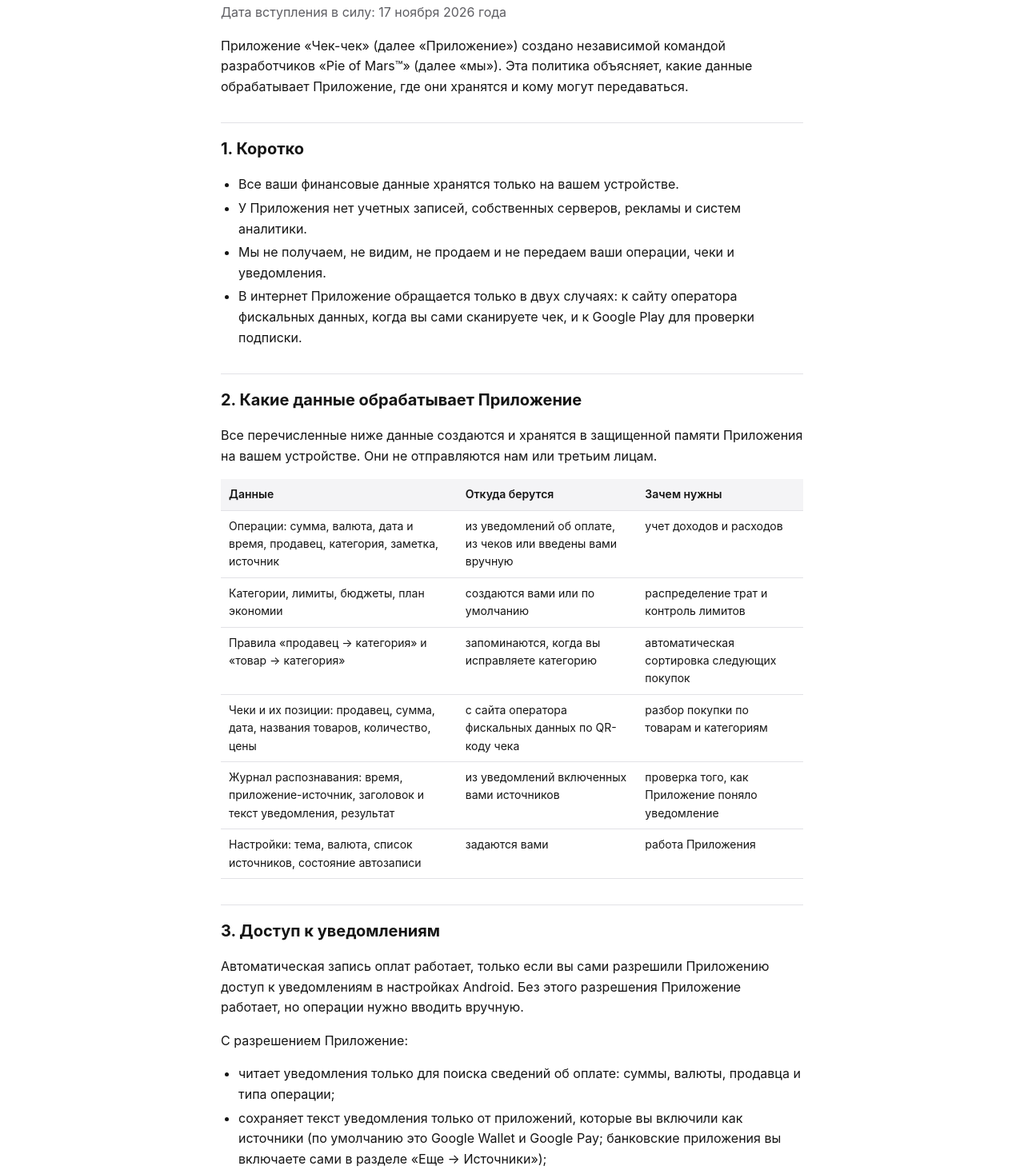
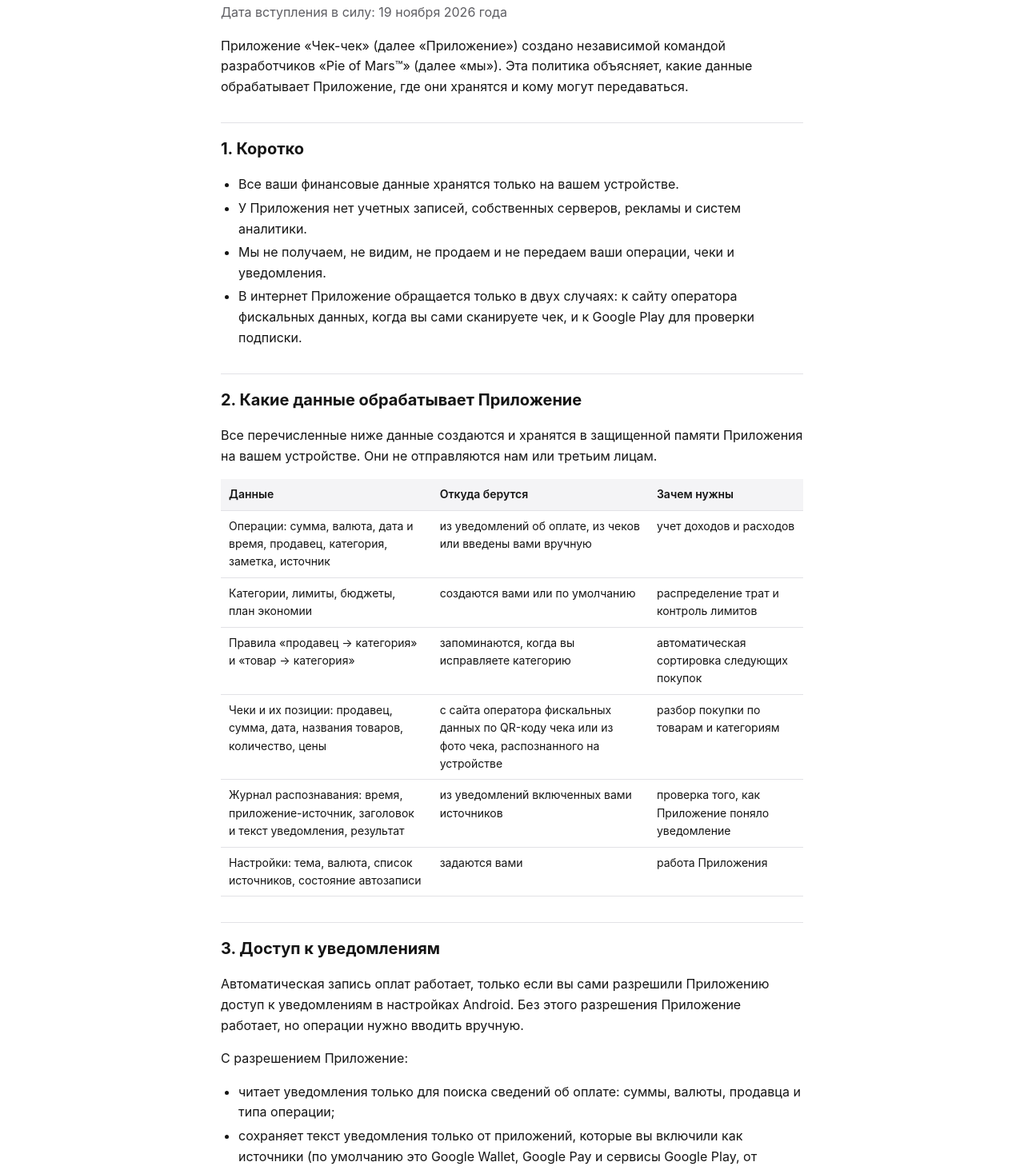
Before and after one commit to pieofmars/check-check-legal, a plain HTML site: page privacy-policy.html in a window 1280 px wide. Shown: the part 165-1628 px from the top of the page at 80% size. Drawn offline with Linux system fonts and the light colour scheme.

Commit message:
Документы от 19.11.2026: оплата телефоном через сервисы Google Play, чеки по фото

```diff
--- a/privacy-policy.html
+++ b/privacy-policy.html
@@ -41,22 +41,22 @@
 </div></header>
 <main>
 <h1>Политика конфиденциальности приложения «Чек-чек»</h1>
-<p>Дата вступления в силу: 17 ноября 2026 года</p>
+<p>Дата вступления в силу: 19 ноября 2026 года</p>
 <p>Приложение «Чек-чек» (далее «Приложение») создано независимой командой разработчиков «Pie of Mars™» (далее «мы»). Эта политика объясняет, какие данные обрабатывает Приложение, где они хранятся и кому могут передаваться.</p>
 <h2>1. Коротко</h2>
 <ul><li>Все ваши финансовые данные хранятся только на вашем устройстве.</li><li>У Приложения нет учетных записей, собственных серверов, рекламы и систем аналитики.</li><li>Мы не получаем, не видим, не продаем и не передаем ваши операции, чеки и уведомления.</li><li>В интернет Приложение обращается только в двух случаях: к сайту оператора фискальных данных, когда вы сами сканируете чек, и к Google Play для проверки подписки.</li></ul>
 <h2>2. Какие данные обрабатывает Приложение</h2>
 <p>Все перечисленные ниже данные создаются и хранятся в защищенной памяти Приложения на вашем устройстве. Они не отправляются нам или третьим лицам.</p>
-<div class="table"><table><thead><tr><th>Данные</th><th>Откуда берутся</th><th>Зачем нужны</th></tr></thead><tbody><tr><td>Операции: сумма, валюта, дата и время, продавец, категория, заметка, источник</td><td>из уведомлений об оплате, из чеков или введены вами вручную</td><td>учет доходов и расходов</td></tr><tr><td>Категории, лимиты, бюджеты, план экономии</td><td>создаются вами или по умолчанию</td><td>распределение трат и контроль лимитов</td></tr><tr><td>Правила «продавец → категория» и «товар → категория»</td><td>запоминаются, когда вы исправляете категорию</td><td>автоматическая сортировка следующих покупок</td></tr><tr><td>Чеки и их позиции: продавец, сумма, дата, названия товаров, количество, цены</td><td>с сайта оператора фискальных данных по QR-коду чека</td><td>разбор покупки по товарам и категориям</td></tr><tr><td>Журнал распознавания: время, приложение-источник, заголовок и текст уведомления, результат</td><td>из уведомлений включенных вами источников</td><td>проверка того, как Приложение поняло уведомление</td></tr><tr><td>Настройки: тема, валюта, список источников, состояние автозаписи</td><td>задаются вами</td><td>работа Приложения</td></tr></tbody></table></div>
+<div class="table"><table><thead><tr><th>Данные</th><th>Откуда берутся</th><th>Зачем нужны</th></tr></thead><tbody><tr><td>Операции: сумма, валюта, дата и время, продавец, категория, заметка, источник</td><td>из уведомлений об оплате, из чеков или введены вами вручную</td><td>учет доходов и расходов</td></tr><tr><td>Категории, лимиты, бюджеты, план экономии</td><td>создаются вами или по умолчанию</td><td>распределение трат и контроль лимитов</td></tr><tr><td>Правила «продавец → категория» и «товар → категория»</td><td>запоминаются, когда вы исправляете категорию</td><td>автоматическая сортировка следующих покупок</td></tr><tr><td>Чеки и их позиции: продавец, сумма, дата, названия товаров, количество, цены</td><td>с сайта оператора фискальных данных по QR-коду чека или из фото чека, распознанного на устройстве</td><td>разбор покупки по товарам и категориям</td></tr><tr><td>Журнал распознавания: время, приложение-источник, заголовок и текст уведомления, результат</td><td>из уведомлений включенных вами источников</td><td>проверка того, как Приложение поняло уведомление</td></tr><tr><td>Настройки: тема, валюта, список источников, состояние автозаписи</td><td>задаются вами</td><td>работа Приложения</td></tr></tbody></table></div>
 <h2>3. Доступ к уведомлениям</h2>
 <p>Автоматическая запись оплат работает, только если вы сами разрешили Приложению доступ к уведомлениям в настройках Android. Без этого разрешения Приложение работает, но операции нужно вводить вручную.</p>
 <p>С разрешением Приложение:</p>
-<ul><li>читает уведомления только для поиска сведений об оплате: суммы, валюты, продавца и типа операции;</li><li>сохраняет текст уведомления только от приложений, которые вы включили как источники (по умолчанию это Google Wallet и Google Pay; банковские приложения вы включаете сами в разделе «Еще → Источники»);</li><li>от остальных приложений не сохраняет никакого текста; если такое уведомление похоже на денежное, запоминается только название приложения, чтобы предложить его как источник;</li><li>полностью пропускает мессенджеры (например, Telegram, WhatsApp, Viber), коды подтверждения и рекламные сообщения;</li><li>обрабатывает уведомления только на устройстве и никуда их не отправляет.</li></ul>
+<ul><li>читает уведомления только для поиска сведений об оплате: суммы, валюты, продавца и типа операции;</li><li>сохраняет текст уведомления только от приложений, которые вы включили как источники (по умолчанию это Google Wallet, Google Pay и сервисы Google Play, от которых на многих телефонах приходят уведомления об оплате телефоном; из сервисов Google Play читаются только уведомления об оплате; банковские приложения вы включаете сами в разделе «Еще → Источники»);</li><li>от остальных приложений не сохраняет никакого текста; если такое уведомление похоже на денежное, запоминается только название приложения, чтобы предложить его как источник;</li><li>полностью пропускает мессенджеры (например, Telegram, WhatsApp, Viber), коды подтверждения и рекламные сообщения;</li><li>обрабатывает уведомления только на устройстве и никуда их не отправляет.</li></ul>
 <p>Выключить автозапись можно в любой момент в Приложении («Еще → Записывать оплаты автоматически»), а отозвать доступ к уведомлениям в настройках Android. При выключении автозаписи или отдельного источника сохраненный текст уведомлений от него стирается из журнала.</p>
 <h2>4. Сведения об установленных приложениях</h2>
 <p>Чтобы показать в списке источников названия и значки банковских приложений, Приложение запрашивает у Android сведения о них на устройстве. Эти сведения никуда не передаются и не используются ни для чего другого.</p>
 <h2>5. Камера и фотографии</h2>
-<p>Камера используется только для сканирования QR-кода на кассовом чеке и только после вашего разрешения. Вместо камеры можно выбрать фотографию чека в галерее. Изображение обрабатывается на устройстве, чтобы прочитать QR-код, и не сохраняется и не передается.</p>
+<p>Камера используется только для сканирования кассового чека и только после вашего разрешения: Приложение ищет на чеке QR-код, а если его нет, по вашему нажатию снимает чек целиком и распознает его текст (продавца, товары, суммы, дату). Вместо камеры можно выбрать фотографию чека в галерее. Изображение и распознавание текста обрабатываются только на устройстве, изображение не сохраняется и не передается. Сохраняются только найденные в чеке покупки.</p>
 <h2>6. Обращения в интернет</h2>
 <h3>6.1. Операторы фискальных данных</h3>
 <p>Когда вы сканируете чек, Приложение загружает его с сайта оператора фискальных данных (ОФД) Республики Казахстан, адрес которого указан в QR-коде (например, consumer.oofd.kz или ofd1.kz). Приложение обращается только к сайтам ОФД и только по вашему действию. На сайт ОФД передаются данные из QR-кода чека: регистрационный номер кассы, фискальный признак, сумма и дата чека. Кроме этого сайт, как любой сайт, получает технические сведения о запросе, например IP-адрес вашего устройства.</p>
```
Also changed, not shown: terms-of-use.html (+2 -2 lines).
